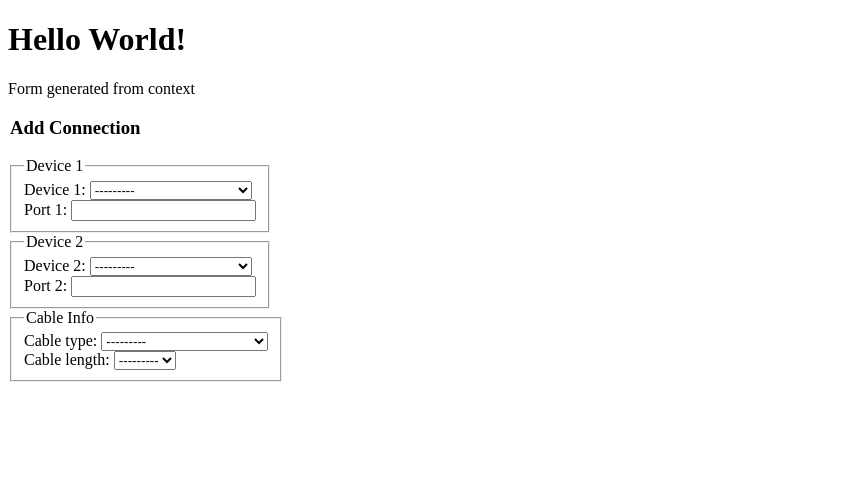
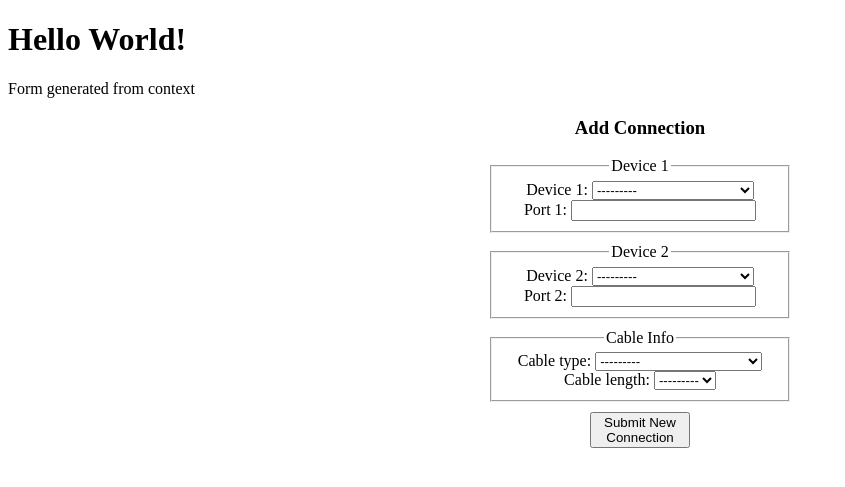
Before and after one commit to FamousHero/DjangoTutorial, a Django app: page /network-connections/ in a window 1280 px wide. Shown: the top 487 px of the page, without its empty margins (0-845 px from the left). Run offline with Django 5.2, Linux system fonts and the light colour scheme; data comes from the database, SQL or seed files in the repository.

Commit message:
[network_connections]: Add css classes to cable_form.html

```diff
--- a/network_connections/static/network_connections/style.css
+++ b/network_connections/static/network_connections/style.css
@@ -2,17 +2,16 @@
     box-sizing: border-box;
 }
 .connection-fieldset{
-    width: fit-content;
+    width: 300px;
+    margin: 10px auto;
 }
 
-.test{
-    height: 30px;
+#connection-form{
+    width: 500px;
+    margin: auto;
+    text-align: center;
 }
-
-.whatever{
-    font-size: large;
+#connection-submit-button{
+    width: 100px;
+    text-wrap: wrap;
 }
-
-.nothing{
-    background-color: blue;
-}
--- a/network_connections/templates/network_connections/cable_form.html
+++ b/network_connections/templates/network_connections/cable_form.html
@@ -2,7 +2,7 @@
 {% load form_filters %}
 
 {% block CableFormBlock %}
-    <form action="#" method="post"></form>
+    <form action="#" method="post" id="connection-form">
         {% csrf_token %}
         <legend>
             <h3>Add Connection</h3>
@@ -62,4 +62,6 @@
             </div>
         </fieldset>
 
+        <input id="connection-submit-button" type="submit" value="Submit New Connection">
+    </form>
 {% endblock CableFormBlock %}
```
